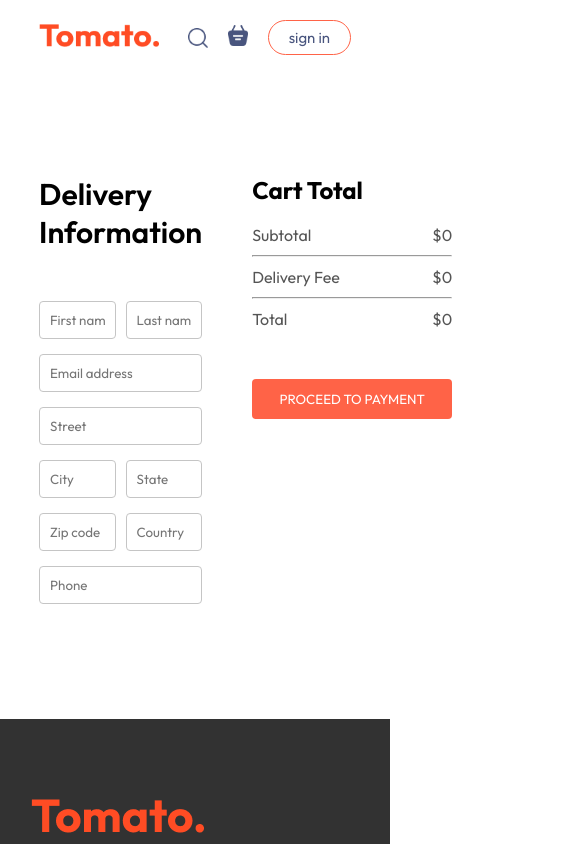
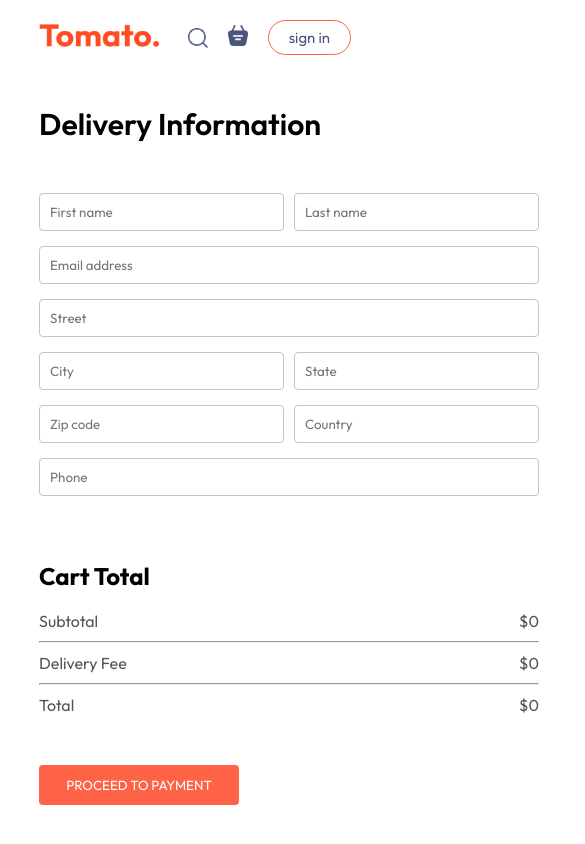
Before and after one commit to shegsemmanuel/Food-Del, a React (Vite) app: page /order in a window 390 px wide. Shown: the top 844 px of the page, 585 px wide, since content can reach past the window. Built offline with nearby package versions, Linux system fonts and the light colour scheme.

Commit message:
responsive

```diff
--- a/src/pages/PlaceOrder/PlaceOrder.css
+++ b/src/pages/PlaceOrder/PlaceOrder.css
@@ -1,9 +1,11 @@
 .place-order{
     display: flex;
+    flex-direction: column;
     align-items: start;
     justify-content: space-between;
     gap: 50px;
-    margin-top: 100px;
+    margin-top: 30px;
+    width: 50rem;
 }
 .place-order-left{
     width: 100%;
@@ -33,3 +35,9 @@
 .place-order .cart-total button{
     margin-top: 30px;
 }
+.place-order{
+    position: relative;
+    display: flex;
+    margin-right: ;
+
+}
```
